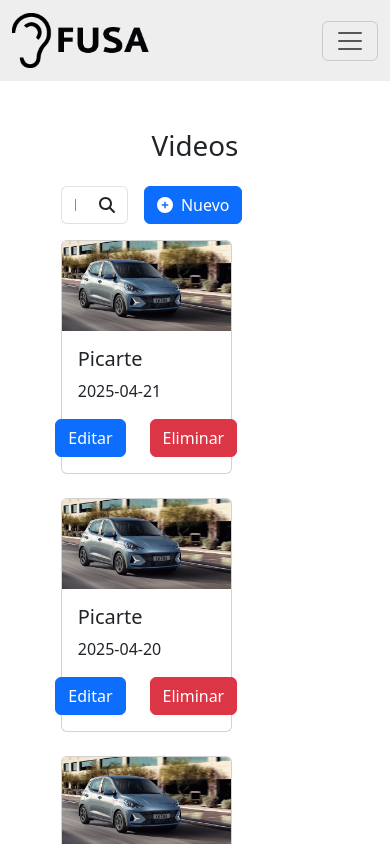
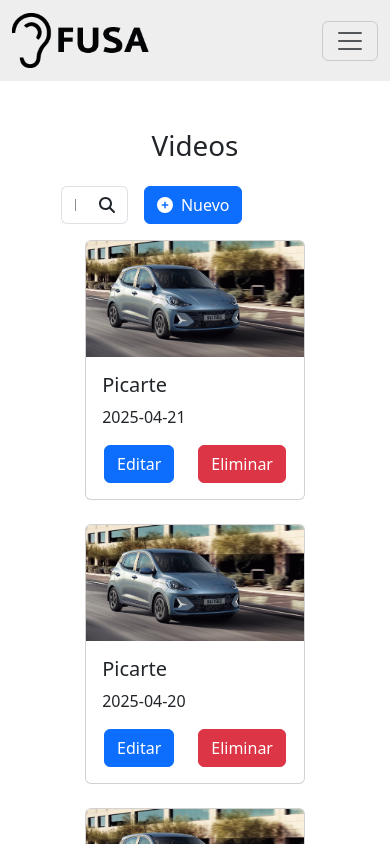
Before and after one commit to info288-17-202501/Fusa_Roads, a React (Vite) app in the folder frontend/: page /videos in a window 390 px wide. Shown: the top 844 px of the page. Built offline with nearby package versions, Linux system fonts and the light colour scheme.

Commit message:
style: asjute visual responsivo

```diff
--- a/frontend/src/pages/Videos.tsx
+++ b/frontend/src/pages/Videos.tsx
@@ -74,9 +74,9 @@ function Videos() {
                 </div>
 
 
-                <Row className="g-4">
+                <Row className="g-4 justify-content-center justify-content-md-between">
                     {paginatedVideos.map((video) => (
-                        <Col md={4} xs={8}>
+                        <Col lg={4} md={6} xs={10}>
                             <VideoCard
                                 image={video.image}
                                 name={video.name}
```
